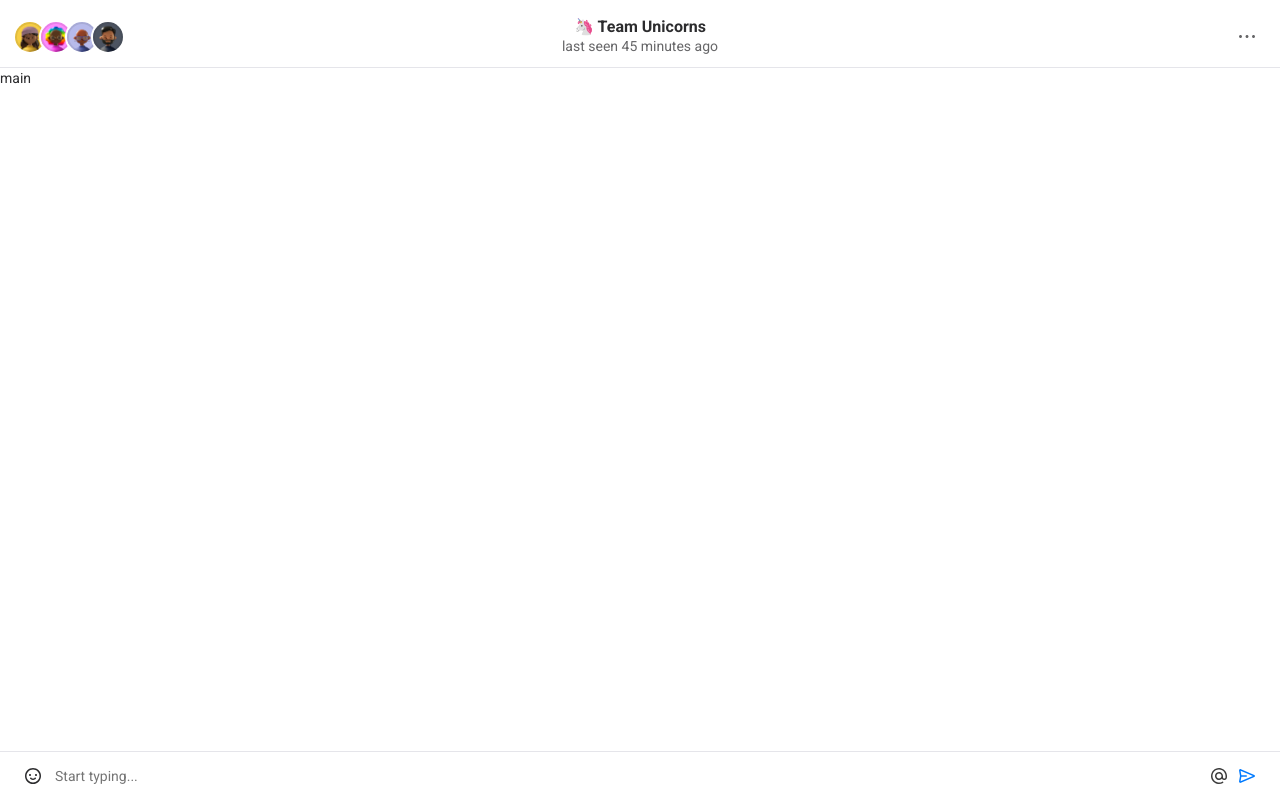
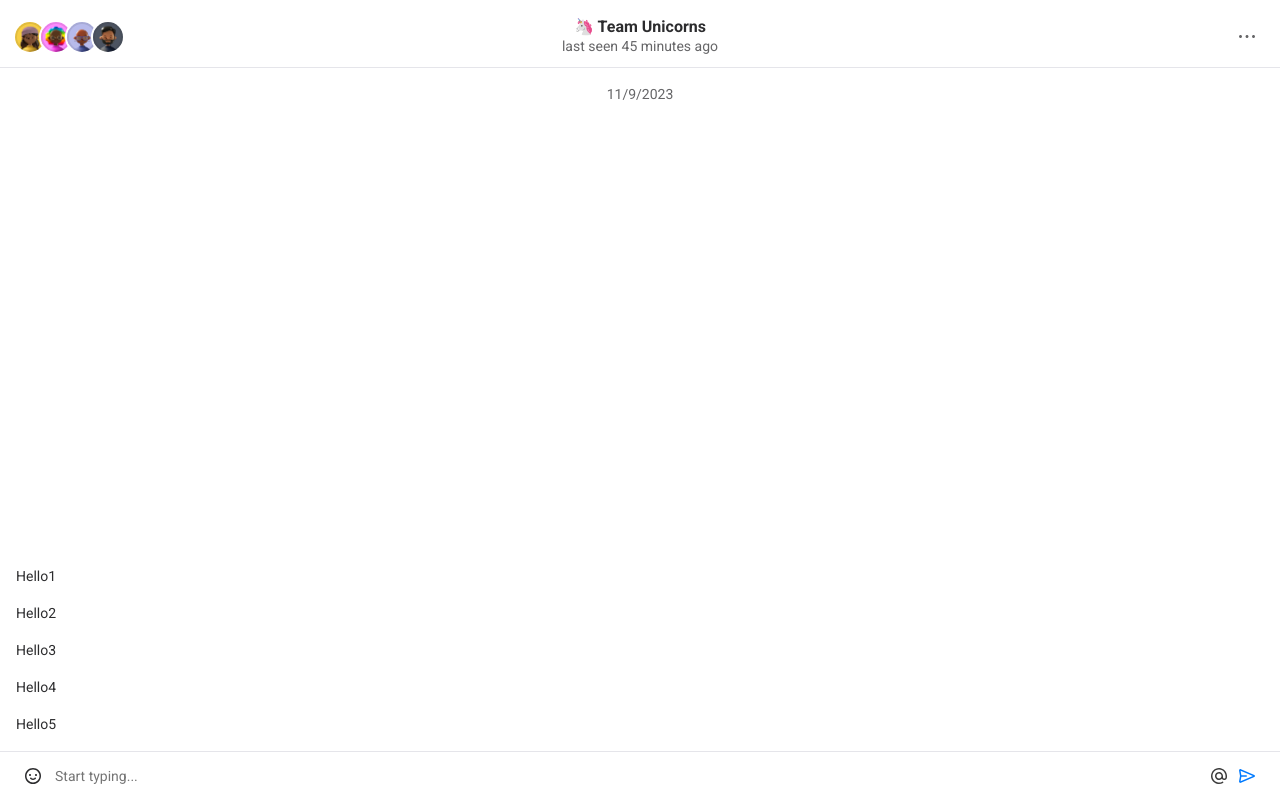
Before and after one commit to RussianBoy64/nextjs-chat, a Next.js app: page / in a window 1280 px wide. Built offline with nearby package versions, Linux system fonts and the light colour scheme.

Commit message:
feat: dateInfo component and logic

```diff
--- a/app/globals.scss
+++ b/app/global.scss
@@ -10,7 +10,10 @@ body {
   background-color: $white;
 }
 
-.wrapper {
-  max-width: 1920px;
-  margin: 0 auto;
+main {
+  display: flex;
+  flex-direction: column;
+  justify-content: space-between;
+  gap: 16px;
+  padding: 16px;
 }
--- a/app/layout.tsx
+++ b/app/layout.tsx
@@ -1,10 +1,10 @@
 import type { Metadata } from "next";
 
+import Wrapper from "@/components/Wrapper";
 import Header from "@/components/Header";
 import Footer from "@/components/Footer";
 
-import "./globals.scss";
-import Wrapper from "@/components/Wrapper";
+import "./global.scss";
 
 export const metadata: Metadata = {
   title: "Chat UI",
--- a/app/page.tsx
+++ b/app/page.tsx
@@ -1,3 +1,11 @@
+import DateInfo from "@/components/DateInfo";
+import MessageFrame from "@/components/MessageFrame";
+
 export default function Home() {
-  return <main>main</main>;
+  return (
+    <main>
+      <DateInfo />
+      <MessageFrame />
+    </main>
+  );
 }
--- /dev/null
+++ b/components/DateInfo/dateInfo.module.scss
@@ -0,0 +1,15 @@
+@import "@/styles/variables.scss";
+
+.dateInfo {
+  display: inline-block;
+  width: 100%;
+  text-align: center;
+  font-size: $fs-m;
+  color: $gray;
+}
+
+@media (max-width: $lg-screen) {
+  .dateInfo {
+    font-size: $fs-s;
+  }
+}
--- /dev/null
+++ b/components/DateInfo/index.tsx
@@ -0,0 +1,20 @@
+import dayjs from "dayjs";
+
+import styles from "./dateInfo.module.scss";
+
+const NOW_DATE_FORMATE: string = "D/M/YYYY";
+const NOW_DATE_STAMP: string = "YYYY-MM-DD";
+
+const DateInfo = () => {
+  const now = dayjs();
+  const nowDate: string = now.format(NOW_DATE_FORMATE);
+  const nowStamp: string = now.format(NOW_DATE_STAMP);
+
+  return (
+    <time className={styles.dateInfo} dateTime={nowStamp}>
+      {nowDate}
+    </time>
+  );
+};
+
+export default DateInfo;
--- a/components/MessageFrame/index.tsx
+++ b/components/MessageFrame/index.tsx
@@ -1,7 +1,15 @@
 import styles from "./messageFrame.module.scss";
 
 const MessageFrame = () => {
-  return <div className={styles.messageFrame}>MessageFrame</div>;
+  return (
+    <div className={styles.messageFrame}>
+      <p>Hello1</p>
+      <p>Hello2</p>
+      <p>Hello3</p>
+      <p>Hello4</p>
+      <p>Hello5</p>
+    </div>
+  );
 };
 
 export default MessageFrame;
--- a/components/MessageFrame/messageFrame.module.scss
+++ b/components/MessageFrame/messageFrame.module.scss
@@ -1 +1,8 @@
 @import "@/styles/variables.scss";
+
+.messageFrame {
+  display: flex;
+  flex-direction: column;
+  gap: 16px;
+  overflow-y: scroll;
+}
--- a/components/UI/MessageInput/index.tsx
+++ b/components/UI/MessageInput/index.tsx
@@ -1,14 +1,14 @@
 "use client";
 
 import { ChangeEventHandler } from "react";
+import setMessageInputHeight from "helpers/setMessageInputHeight";
 
 import styles from "./messageInput.module.scss";
 
 const MessageInput = () => {
   const onChangeHandler: ChangeEventHandler<HTMLTextAreaElement> = (event) => {
     const textarea = event.target;
-    textarea.style.height = "25px";
-    textarea.style.height = textarea.scrollHeight + "px";
+    setMessageInputHeight(textarea);
   };
 
   return (
--- a/components/Wrapper/wrapper.module.scss
+++ b/components/Wrapper/wrapper.module.scss
@@ -4,7 +4,6 @@
   display: grid;
   grid-template-columns: 1fr;
   grid-template-rows: min-content 1fr min-content;
-  align-items: stretch;
   max-width: 1920px;
   min-height: 100vh;
   margin: 0 auto;
--- /dev/null
+++ b/helpers/setMessageInputHeight.ts
@@ -0,0 +1,8 @@
+type MessageInputHeightSetter = (textarea: HTMLTextAreaElement) => void;
+
+const setMessageInputHeight: MessageInputHeightSetter = (textarea) => {
+  textarea.style.height = "25px";
+  textarea.style.height = textarea.scrollHeight + "px";
+};
+
+export default setMessageInputHeight;
```
